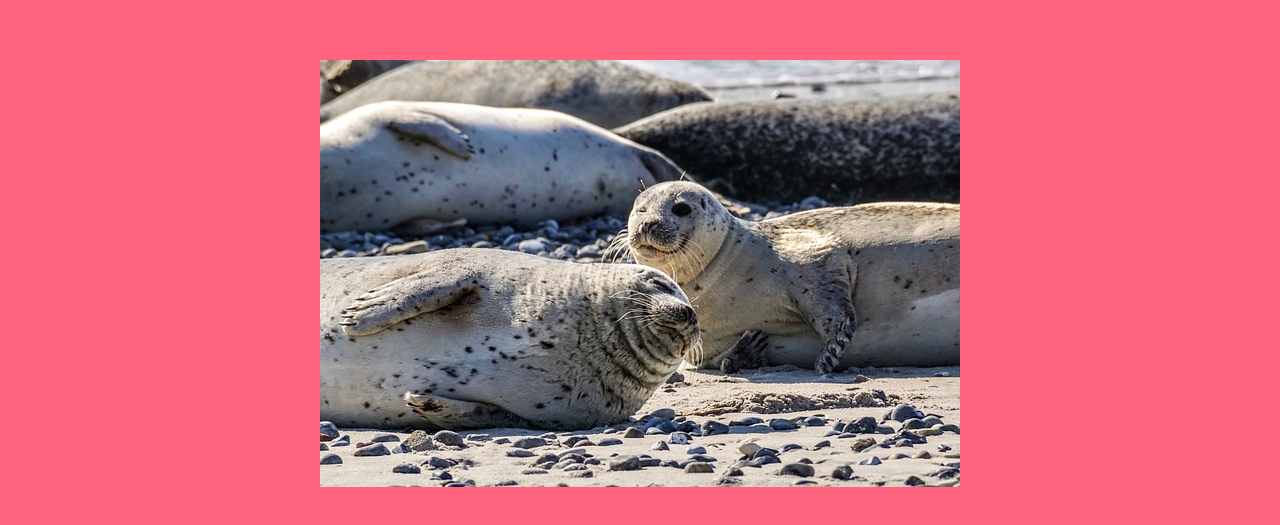
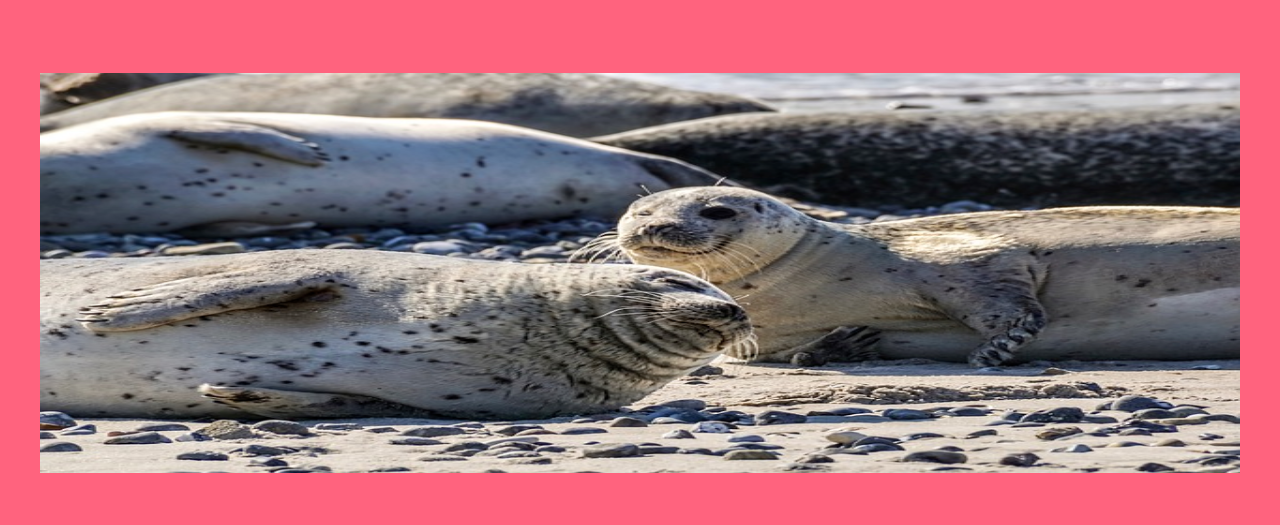
Before and after one commit to JLionPerez/valentine-seal, a Next.js app: page / in a window 1280 px wide. Shown: the part 127-652 px from the top of the page. Built offline with nearby package versions, Linux system fonts and the light colour scheme.

Commit message:
Center paragraph and image + fix items moving downwrds when text appears

```diff
--- a/app/page.js
+++ b/app/page.js
@@ -10,15 +10,14 @@ export default function Home() {
 
   function handleClick() {
     image == image1 ? setImage(image2) : setImage(image1)
-    image == image2 ? setText("I love you seal-ots!") : setText("")
+    image == image1 ? setText("I love you seal-ots!") : setText("")
   }
 
   return (
-
-    <div className="flex items-center justify-center h-dvh bg-rose-400 text-white">
-      <p>{text}</p>
-      <div onClick={handleClick}>
-        <img src={image} alt="seal"/>
+    <div className="grid grid-rows-3 h-dvh bg-rose-400 text-white gap-20" onClick={handleClick}>
+      <p className="flex justify-center items-center">{text}</p>
+      <div className="flex justify-center items-center">
+        <img className="h-100 w-300"src={image} alt="seal"/>
       </div>
     </div>
   )
```
